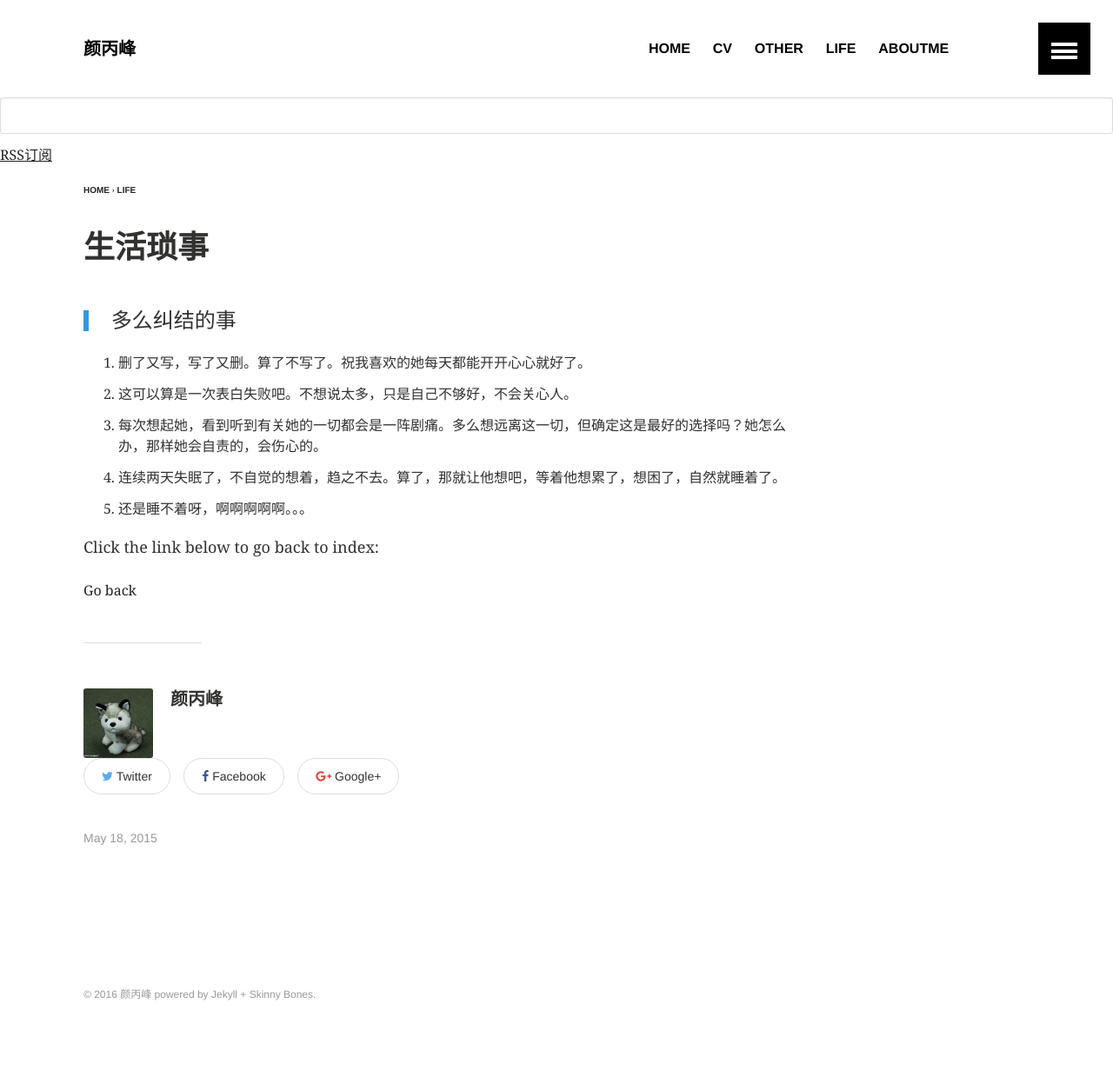
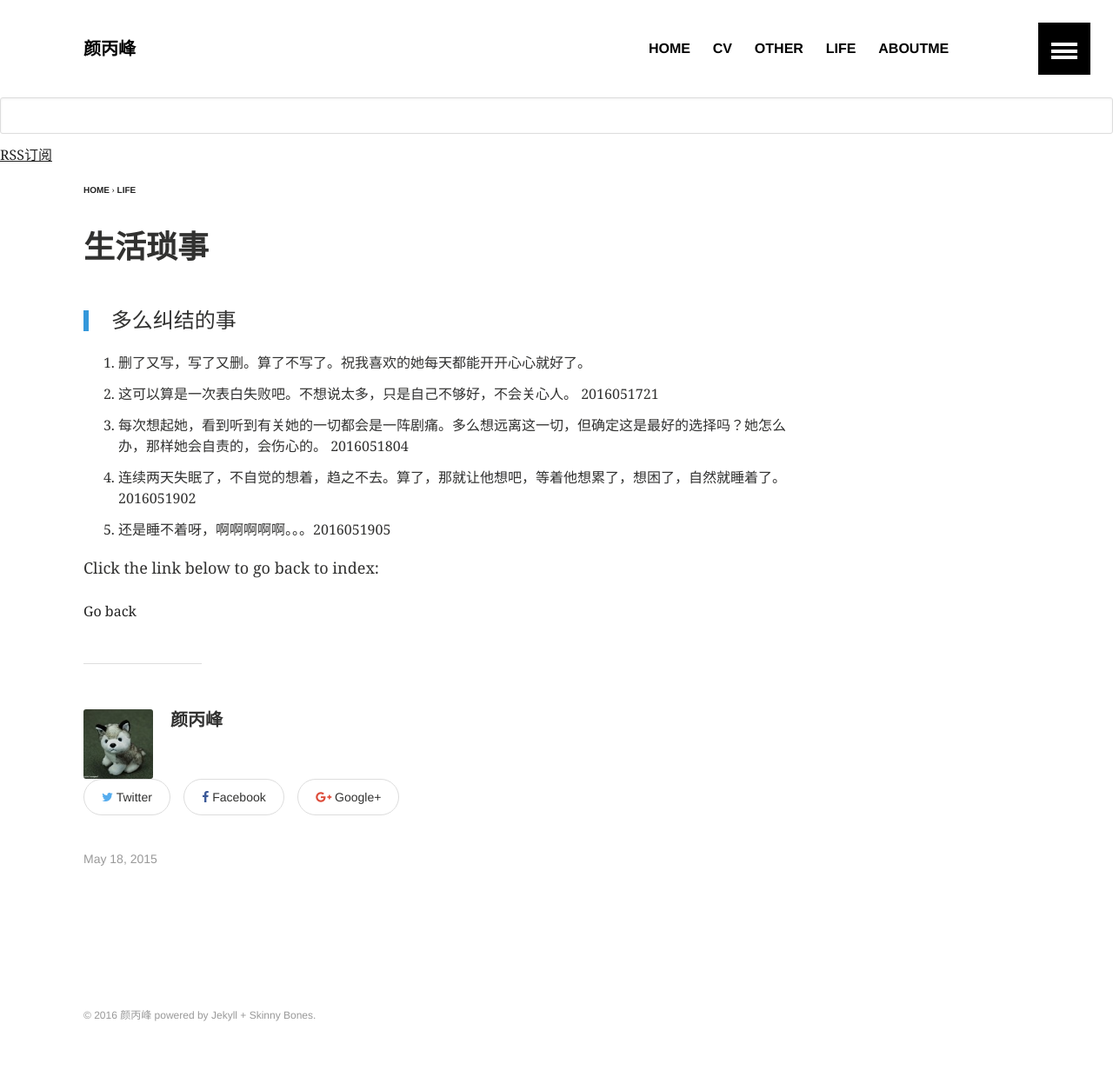
Before and after one commit to BingfengYan/BingfengYan.github.io, a Jekyll site: the page built from _posts/life/2016-04-10-life.md, in a window 1280 px wide. Shown: the whole page at 87% size. Built offline with Jekyll 4.4.1, drawn with Linux system fonts in a browser that asks for light colours; before the commit the page ends 1230 px from its top, so only the background shows below that.

```diff
--- a/_posts/life/2016-04-10-life.md
+++ b/_posts/life/2016-04-10-life.md
@@ -12,7 +12,7 @@ image:
 
 
 1. 删了又写，写了又删。算了不写了。祝我喜欢的她每天都能开开心心就好了。
-2. 这可以算是一次表白失败吧。不想说太多，只是自己不够好，不会关心人。
-3. 每次想起她，看到听到有关她的一切都会是一阵剧痛。多么想远离这一切，但确定这是最好的选择吗？她怎么办，那样她会自责的，会伤心的。
-4. 连续两天失眠了，不自觉的想着，趋之不去。算了，那就让他想吧，等着他想累了，想困了，自然就睡着了。
-5. 还是睡不着呀，啊啊啊啊啊。。。
+2. 这可以算是一次表白失败吧。不想说太多，只是自己不够好，不会关心人。 2016051721
+3. 每次想起她，看到听到有关她的一切都会是一阵剧痛。多么想远离这一切，但确定这是最好的选择吗？她怎么办，那样她会自责的，会伤心的。  2016051804
+4. 连续两天失眠了，不自觉的想着，趋之不去。算了，那就让他想吧，等着他想累了，想困了，自然就睡着了。     2016051902
+5. 还是睡不着呀，啊啊啊啊啊。。。2016051905
```
Also changed, not shown: _posts/other/2016-05-16-smart-city.md (added, +40 -0 lines), images/other/smartcity/20160519085941.png (added).
